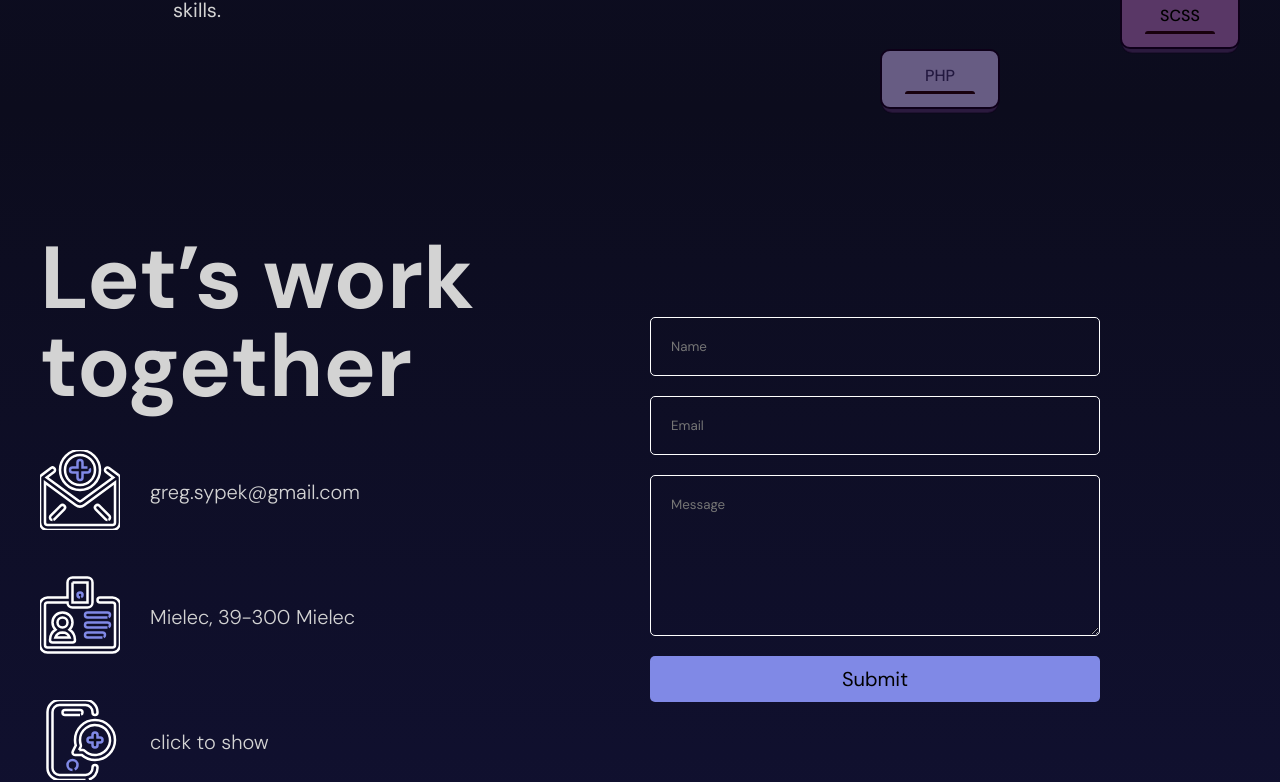
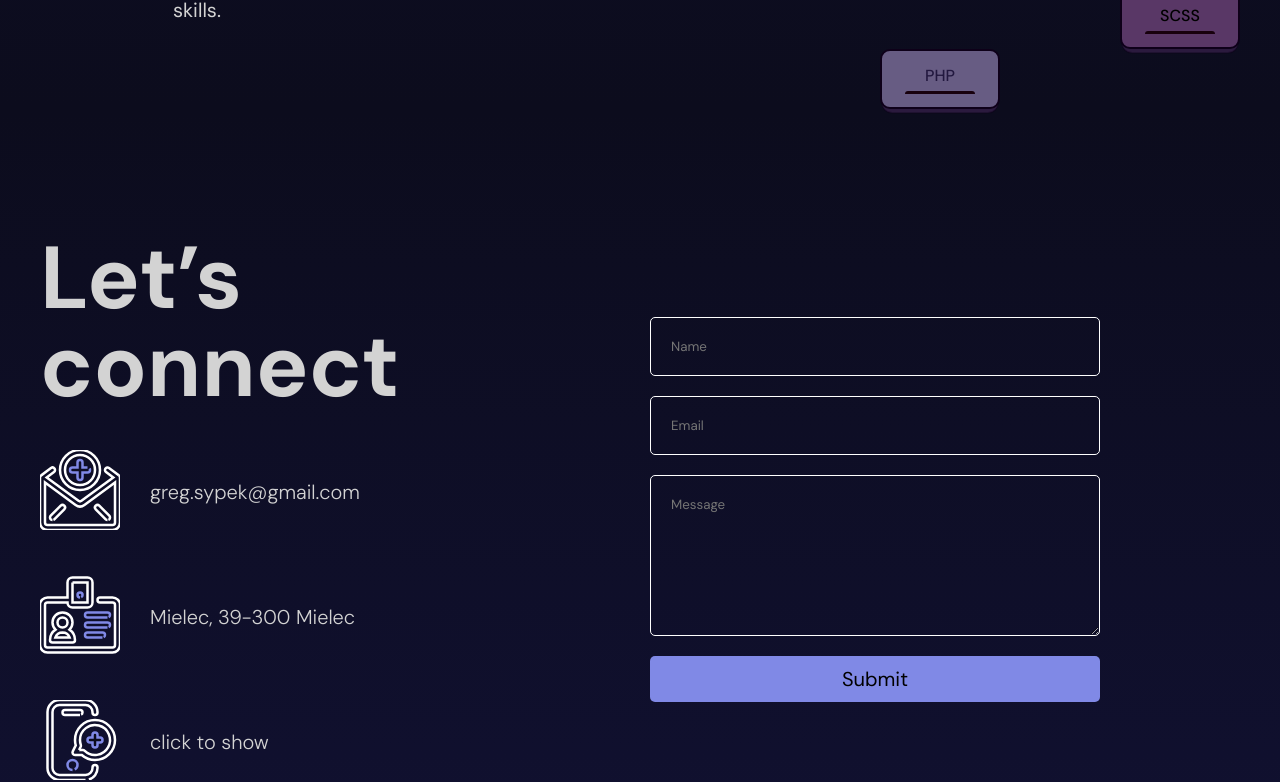
Before and after one commit to gregsypek/portfolio_v3, a React (Vite) app: page / in a window 1280 px wide. Shown: the part 7760-8542 px from the top of the page. Built offline with nearby package versions, Linux system fonts and the light colour scheme.

Commit message:
change contact header

```diff
--- a/src/components/contact/Contact.jsx
+++ b/src/components/contact/Contact.jsx
@@ -72,9 +72,7 @@ const Contact = () => {
 			whileInView="animate"
 		>
 			<motion.div className="textContainer" variants={variants}>
-				<motion.h1 variants={variants}>
-					Let’s work <br /> together
-				</motion.h1>
+				<motion.h1 variants={variants}>Let’s connect</motion.h1>
 				<motion.div className="item" variants={variants}>
 					{/* <h2>Mail</h2> */}
 					<div className="itemDetails">
--- a/src/components/contact/contact.scss
+++ b/src/components/contact/contact.scss
@@ -8,7 +8,7 @@
 	display: flex;
 	align-items: center;
 	gap: 20px;
-	padding:40px;
+	padding: 20px 40px;
 
 	@include mobile {
 		// display: grid;
@@ -51,6 +51,9 @@
 			@include mobile {
 				font-size: 40px;
 	margin:0 auto;
+	text-align: center;
+	width: 100%;
+	margin-bottom: 20px;
 			}
 			@include tablet {
 				font-size: 60px;
```
